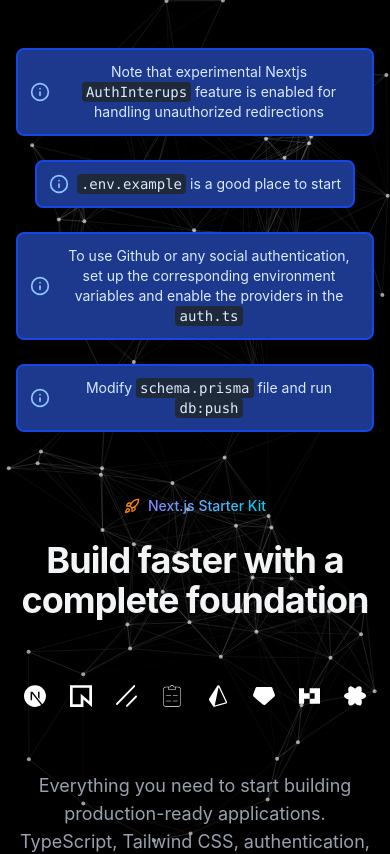
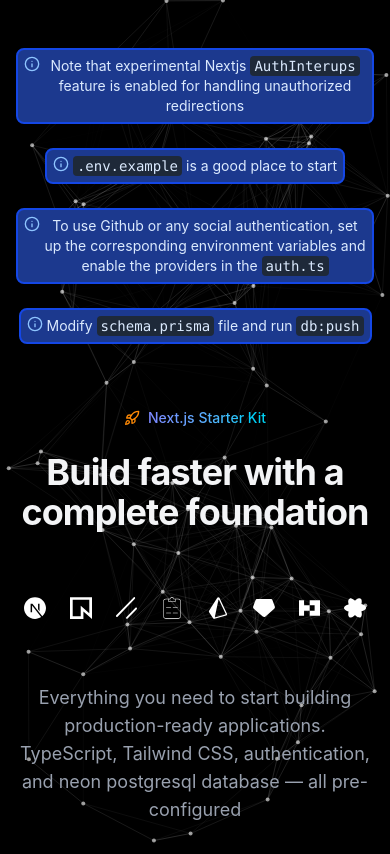
Before and after one commit to staystrongbg/next-starter-web, a React (Vite) app: page / in a window 390 px wide. Shown: the top 854 px of the page. Built offline with nearby package versions, Linux system fonts and the light colour scheme.

Commit message:
responsivity fix 3

```diff
--- a/src/components/shared/notification-board.tsx
+++ b/src/components/shared/notification-board.tsx
@@ -46,10 +46,10 @@
     <div
       role={type === 'error' ? 'alert' : 'status'}
       aria-live="polite"
-      className={`flex items-center rounded-lg border-2 ${style.border} ${style.bg} p-3`}
+      className={`flex rounded-lg border-2 ${style.border} ${style.bg} p-1.5 md:p-3`}
     >
-      <Icon className={`h-5 w-5 shrink-0 ${style.iconColor}`} aria-hidden="true" />
-      <span className={`ml-2 text-sm ${style.textColor}`}>{children}</span>
+      <Icon className={`h-4 w-4 shrink-0 ${style.iconColor}`} aria-hidden="true" />
+      <span className={`ml-1 md:ml-2 text-sm ${style.textColor}`}>{children}</span>
     </div>
   );
 };
```
